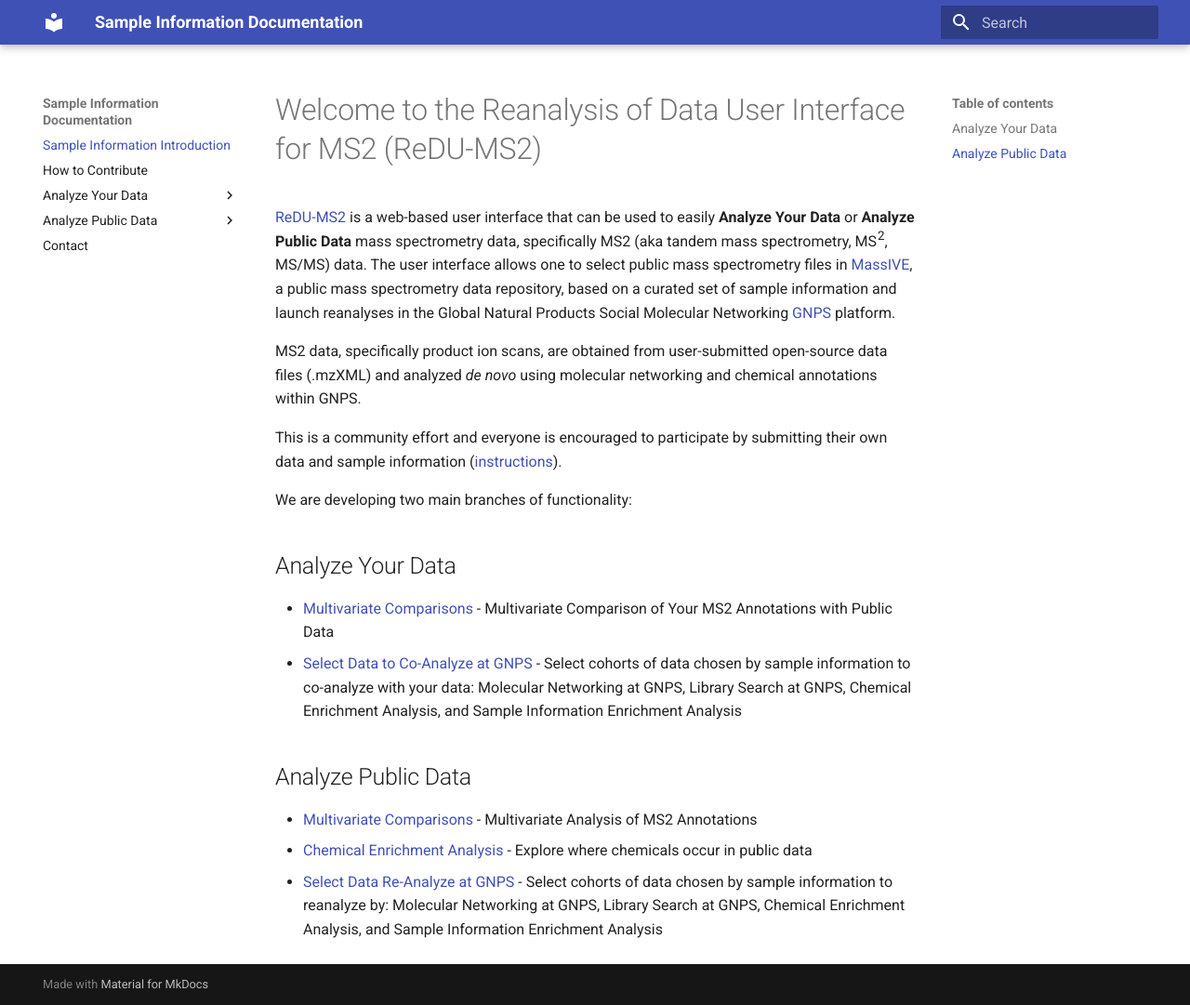
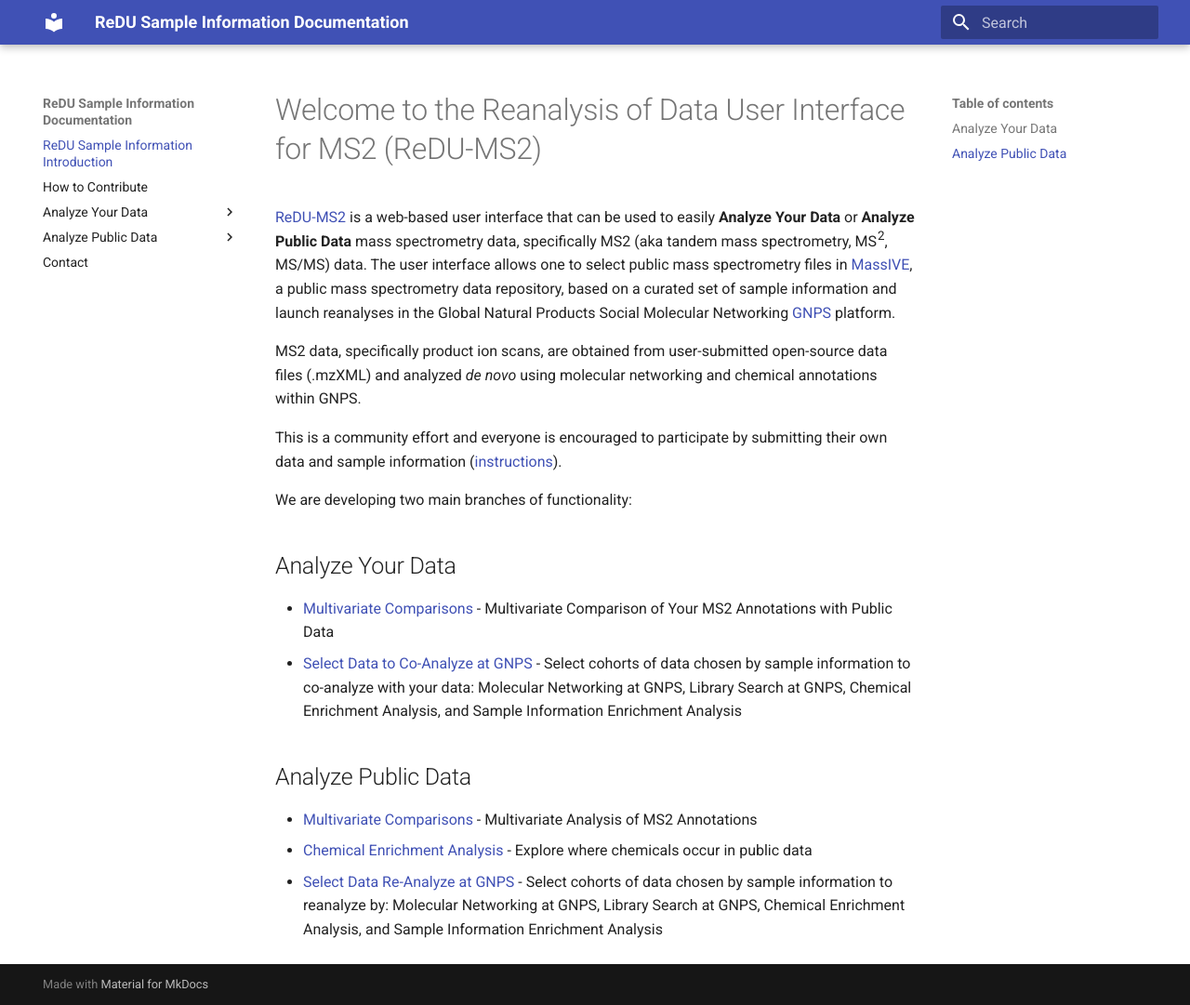
Before and after one commit to mwang87/ReDU-MS2-Documentation, an MkDocs documentation site: the page built from docs/index.md, in a window 1280 px wide and 1081 px high. Shown: the whole window at 93% size. Built offline with MkDocs 1.6.1 and Material for MkDocs 9.7.7, drawn with Linux system fonts in a browser that asks for light colours; old or Windows-style settings are respelled for this version of MkDocs.

Commit message:
Update mkdocs.yml
update naming

```diff
--- a/mkdocs.yml
+++ b/mkdocs.yml
@@ -1,13 +1,13 @@
-site_name: Sample Information Documentation
+site_name: ReDU Sample Information Documentation
 pages:
-    - Sample Information Introduction: index.md
+    - ReDU Sample Information Introduction: index.md
     - How to Contribute: HowtoContribute.md
     - Analyze Your Data:
         - Multivariate: AnalyzeYourData_MultivariateComparisons.md
         - Co-Analysis at GNPS: AnalyzeYourData_CoAnalysis_at_GNPS.md
     - Analyze Public Data:
         - Multivariate: AnalyzePublicData_MultivariateComparisons.md
-        - Chemical Enrichment: AnalyzePublicData_ChemicalEnrichment.md
+        - Chemical Explorer: AnalyzePublicData_ChemicalEnrichment.md
         - Re-analysis at GNPS: PublicData_Reanalysis_at_GNPS.md
     - Contact: contact.md
 theme:
```
